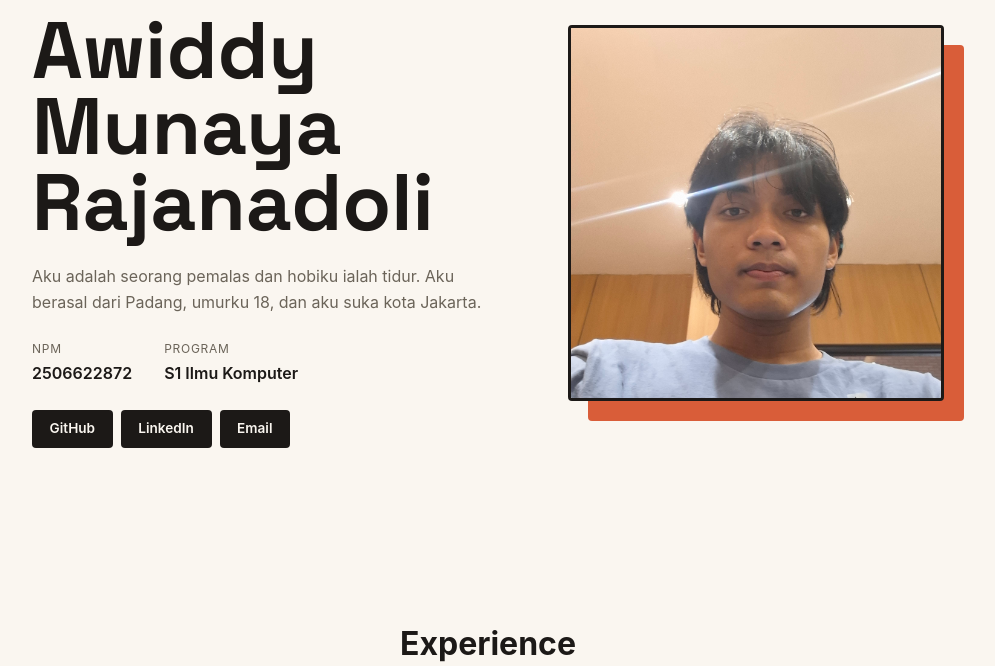
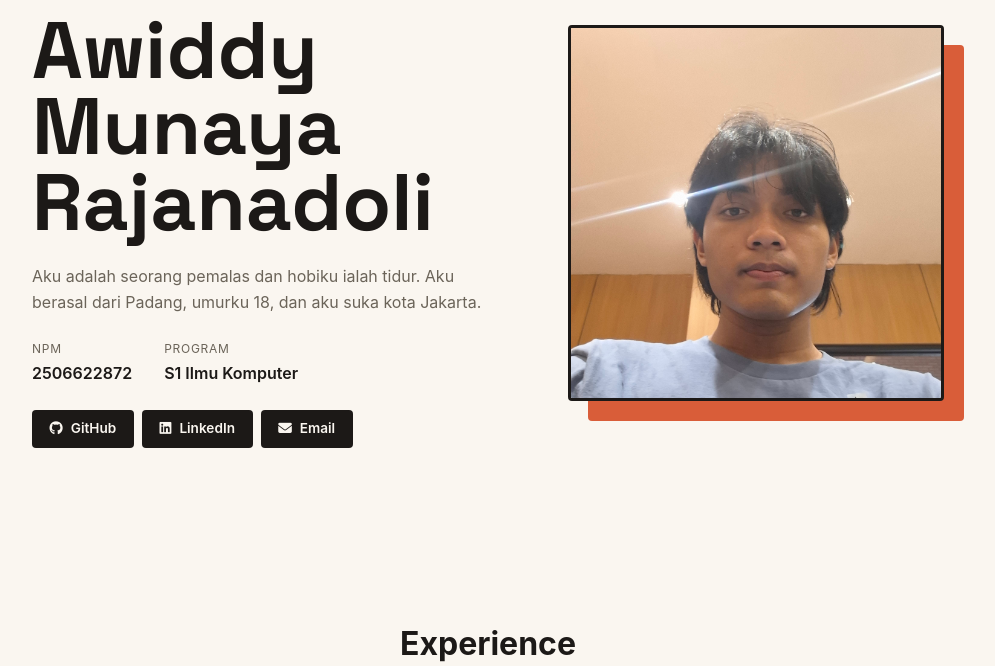
Before and after one commit to awiddymunaya/myportofolio, a Django app: page / in a window 1280 px wide. Shown: the part 168-834 px from the top of the page, without its empty margins (152-1147 px from the left). Run offline with Django 5.2, Linux system fonts and the light colour scheme.

Commit message:
Menambahkan logo pada tombol sosial media

```diff
--- a/static/css/style.css
+++ b/static/css/style.css
@@ -126,7 +126,9 @@ h1, .brand {
 }
 
 .social-link {
-    display: inline-block;
+    display: inline-flex;
+    align-items: center;
+    gap: 8px;
     font-size: 0.85rem;
     font-weight: 600;
     text-decoration: none;
--- a/templates/index.html
+++ b/templates/index.html
@@ -4,6 +4,7 @@
     <meta charset="UTF-8">
     <meta name="viewport" content="width=device-width, initial-scale=1.0">
     <title>Raja - Portfolio</title>
+    <link rel="stylesheet" href="https://cdnjs.cloudflare.com/ajax/libs/font-awesome/6.4.0/css/all.min.css">
     <link rel="preconnect" href="https://fonts.googleapis.com">
     <link rel="preconnect" href="https://fonts.gstatic.com" crossorigin>
     <link href="https://fonts.googleapis.com/css2?family=Space+Grotesk:wght@500;700&display=swap" rel="stylesheet">
@@ -43,10 +44,10 @@
                         </div>
                     </dl>
                     <div class="social-links">
-                        <a href="https://github.com/awiddymunaya" class="social-link">GitHub</a>
-                        <a href="https://www.linkedin.com/in/awiddy-munaya-rajanadoli-258248373/" class="social-link">LinkedIn</a>
-                        <a href="mailto:awiddy.munaya@ui.ac.id" class="social-link">Email</a>
-                    </div>
+    <a href="https://github.com/awiddymunaya" class="social-link"><i class="fa-brands fa-github"></i> GitHub</a>
+    <a href="https://www.linkedin.com/in/awiddy-munaya-rajanadoli-258248373/" class="social-link"><i class="fa-brands fa-linkedin"></i> LinkedIn</a>
+    <a href="mailto:awiddy.munaya@ui.ac.id" class="social-link"><i class="fa-solid fa-envelope"></i> Email</a>
+</div>
                 </div>
             </div>
         </section>
```
